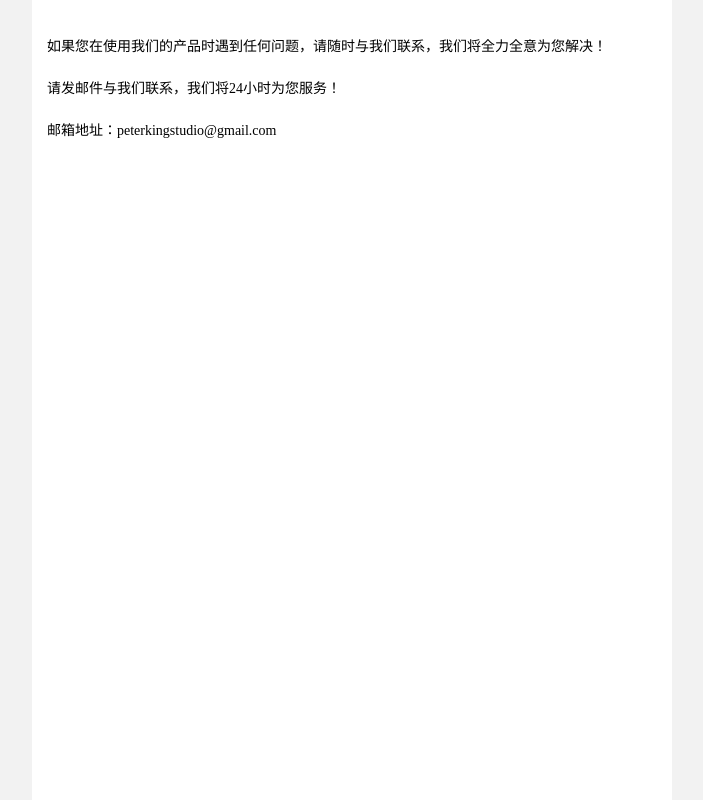
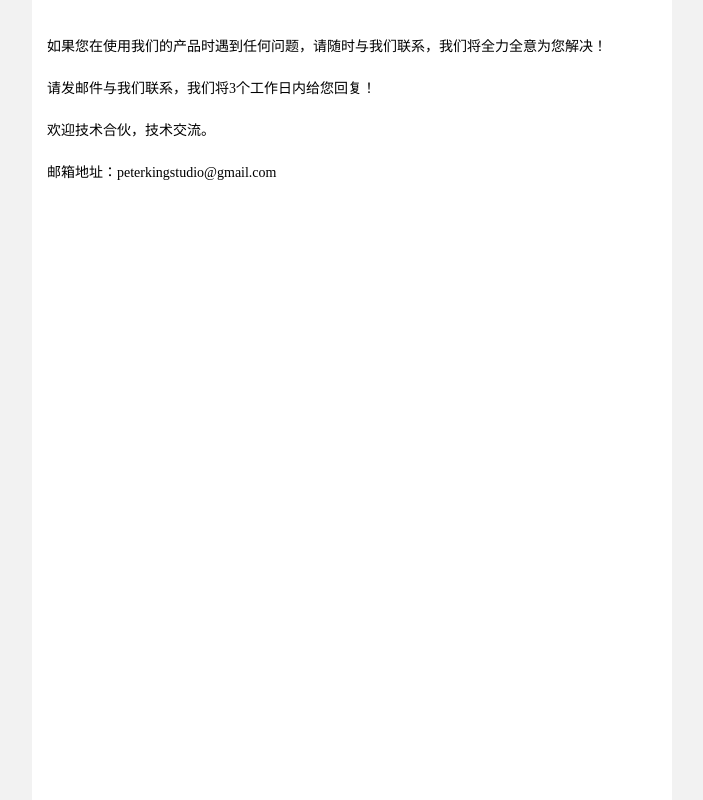
Before and after one commit to a735163935/recycle, a plain HTML site: page docs/technicalSupport.html in a window 1280 px wide. Shown: the whole page, without its empty margins (288-991 px from the left). Drawn offline with Linux system fonts and the light colour scheme.

Commit message:
技术支持网址更新

```diff
--- a/docs/technicalSupport.html
+++ b/docs/technicalSupport.html
@@ -38,7 +38,13 @@
 	<br />
 </p>
 <p style="color:#333333;font-family:ArialMT, Arial;font-size:14px;">
-	<span style="font-family:PingFangSC-Regular, &quot;">请发邮件与我们联系，我们将24小时为您服务！</span>
+	<span style="font-family:PingFangSC-Regular, &quot;">请发邮件与我们联系，我们将3个工作日内给您回复！</span>
+</p>
+<p style="color:#333333;font-family:ArialMT, Arial;font-size:14px;">
+	<br />
+</p>
+<p style="color:#333333;font-family:ArialMT, Arial;font-size:14px;">
+	<span style="font-family:PingFangSC-Regular, &quot;">欢迎技术合伙，技术交流。</span>
 </p>
 <p style="color:#333333;font-family:ArialMT, Arial;font-size:14px;">
 	<br />
```
